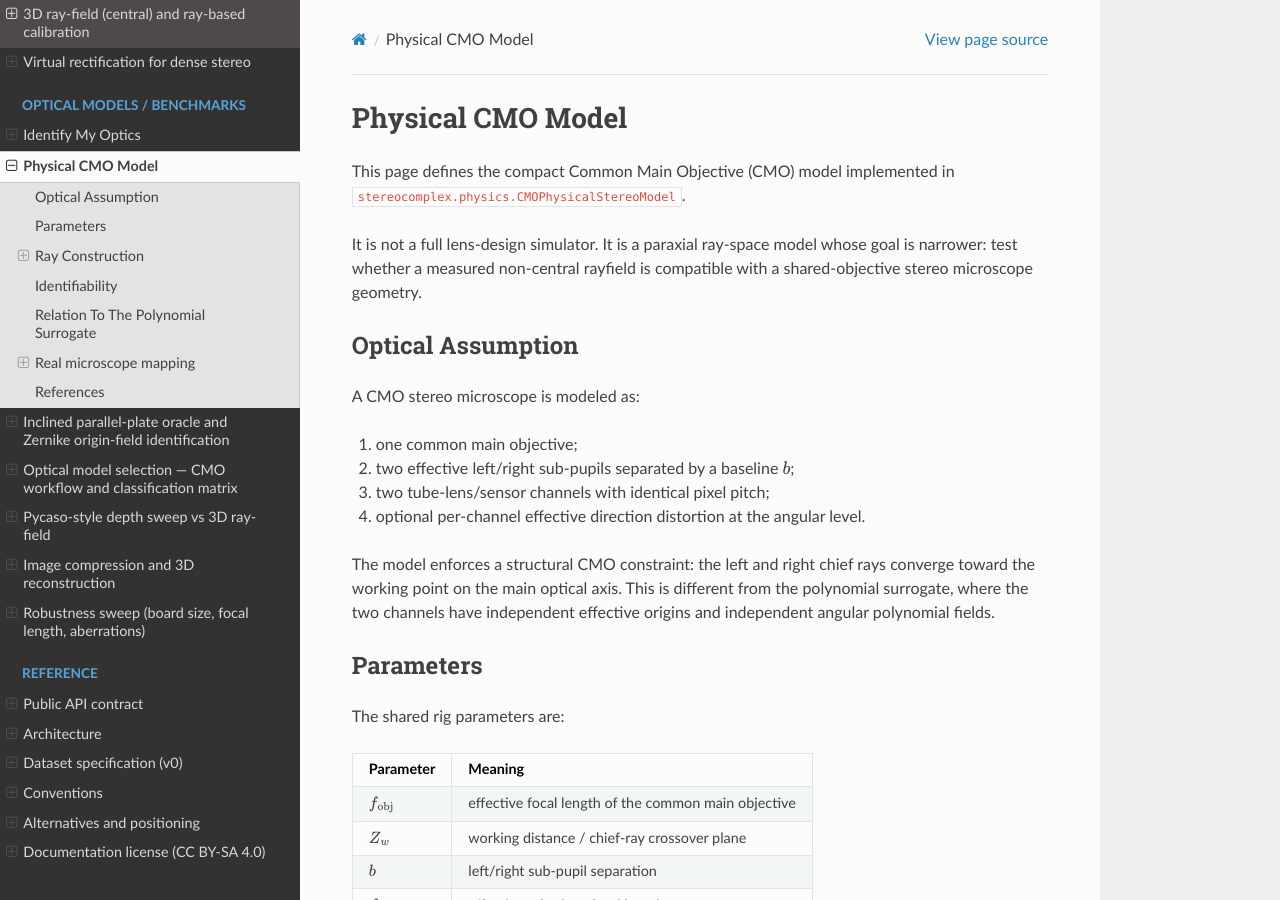
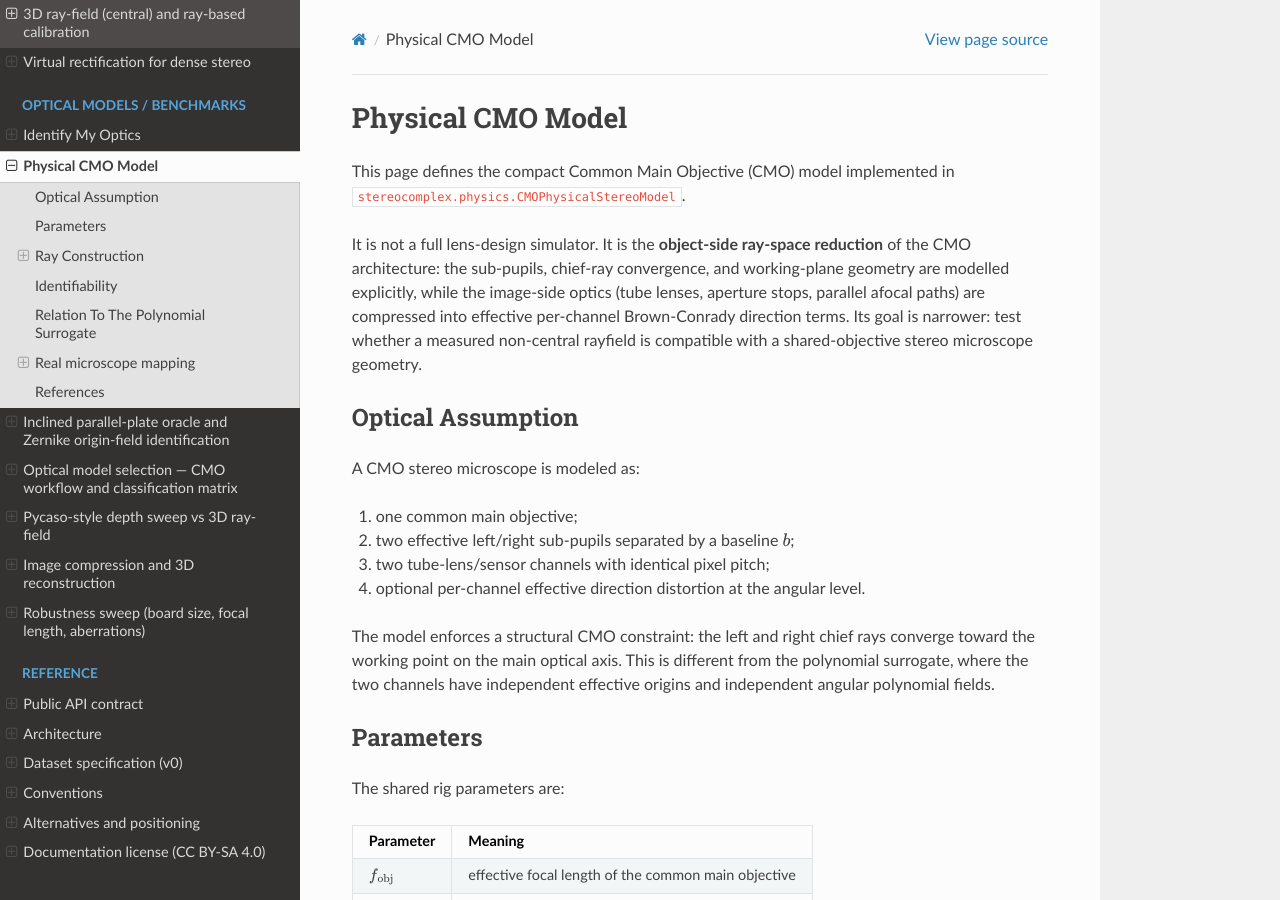
Before and after one commit to jeffwitz/StereoComplex, a Sphinx documentation site: the page built from docs/CMO_PHYSICAL_MODEL.md, in a window 1280 px wide and 900 px high. Built offline with Sphinx 7.4.7 and the Read the Docs theme 3.1.0, drawn with Linux system fonts in a browser that asks for light colours.

Commit message:
docs: fix remaining terminology and add object-side clarification
- README contribution 7: list all six model families instead of vague
  "CMO channel"
- NOTEBOOKS.md: clarify that the polynomial surrogate reuses low-level
  primitives, not that CMO generator and polynomial candidate are the
  same model
- CMO_PHYSICAL_MODEL.md: add "object-side ray-space reduction" framing
  to preempt the objection that tube lenses and parallel paths are not
  explicitly modelled

Co-Authored-By: Claude Opus 4.7 <noreply@anthropic.com>

```diff
--- a/docs/CMO_PHYSICAL_MODEL.md
+++ b/docs/CMO_PHYSICAL_MODEL.md
@@ -3,9 +3,13 @@
 This page defines the compact Common Main Objective (CMO) model implemented in
 `stereocomplex.physics.CMOPhysicalStereoModel`.
 
-It is not a full lens-design simulator. It is a paraxial ray-space model whose
-goal is narrower: test whether a measured non-central rayfield is compatible
-with a shared-objective stereo microscope geometry.
+It is not a full lens-design simulator. It is the **object-side ray-space
+reduction** of the CMO architecture: the sub-pupils, chief-ray convergence,
+and working-plane geometry are modelled explicitly, while the image-side
+optics (tube lenses, aperture stops, parallel afocal paths) are compressed
+into effective per-channel Brown-Conrady direction terms.  Its goal is
+narrower: test whether a measured non-central rayfield is compatible with a
+shared-objective stereo microscope geometry.
 
 ## Optical Assumption
 
```
Also changed, not shown: README.md (+5 -4 lines), docs/NOTEBOOKS.md (+3 -2 lines).
